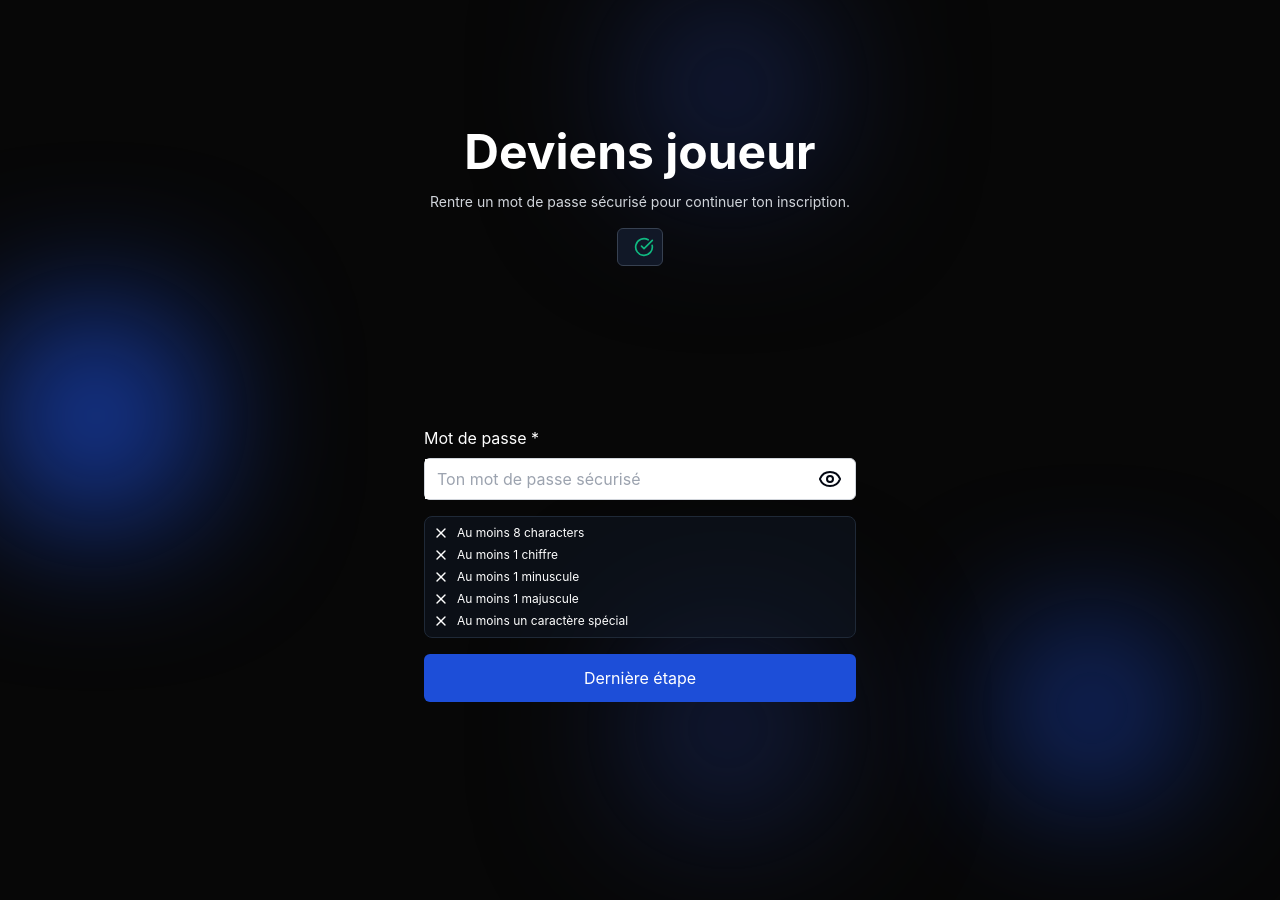
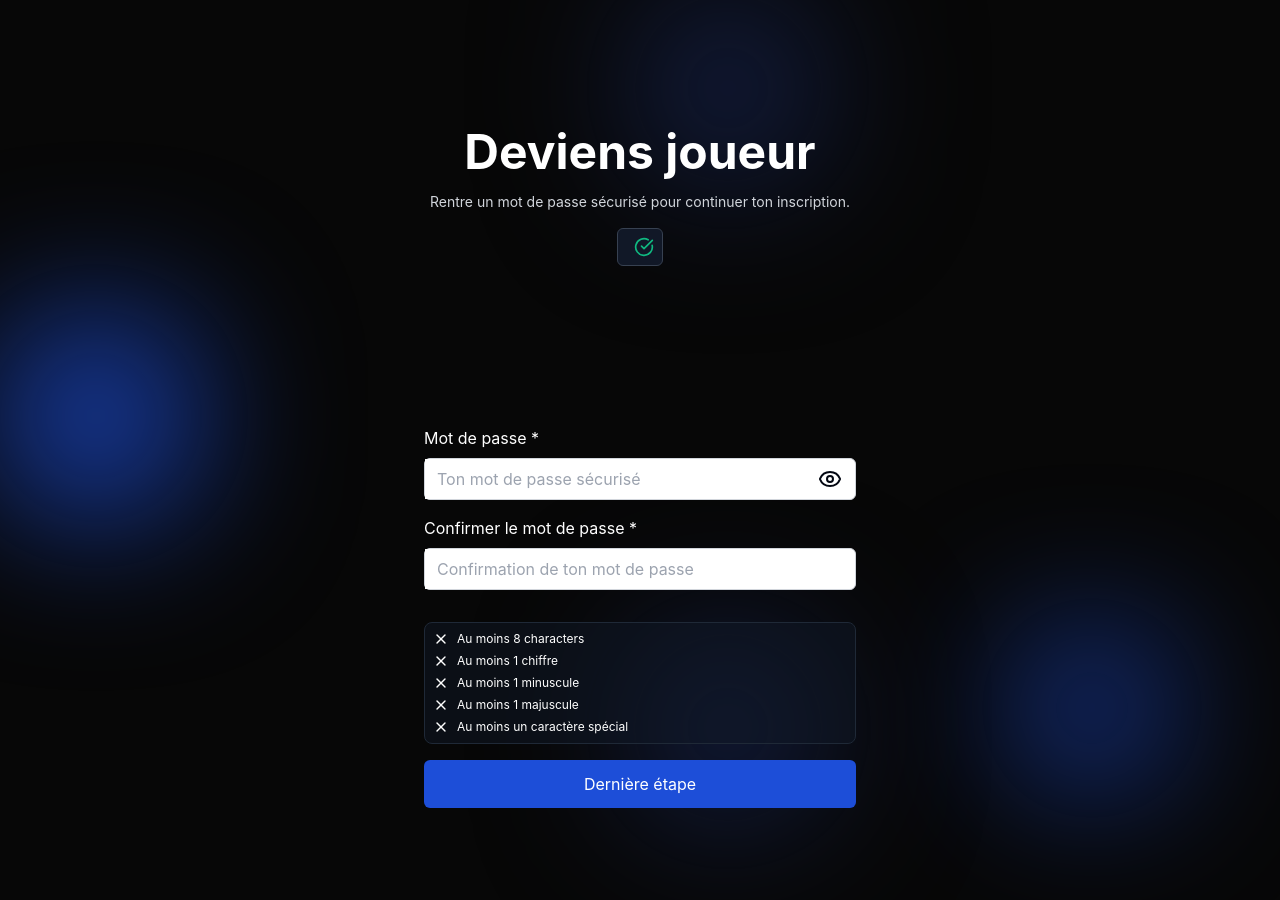
Before and after one commit to La-404-Devinci/advent-daily-frontend, a React (Vite) app: page /register in a window 1280 px wide. Shown: the top 900 px of the page. Before the commit the page ends 830 px from the top, so only its background shows below. Built offline with nearby package versions, Linux system fonts and the light colour scheme.

Commit message:
feat: added password confirmation on register form

```diff
--- a/src/routes/register.jsx
+++ b/src/routes/register.jsx
@@ -21,7 +21,17 @@ const schema = z.object({
     password: z.string().min(1, { message: "Mot de passe requis." }).regex(passwordValidation, {
         message: "Ton mot de passe n'est pas assez sécurisé.",
     }),
-});
+    confirmPassword: z.string().min(1, { message: "Confirmation du mot de passe requise." })
+}).refine(
+    (values) => {
+      return values.password === values.confirmPassword;
+    },
+    {
+      message: "Les mot de passes de sont pas identiques.",
+      path: ["confirmPassword"],
+    }
+);
+
 
 export default function Register() {
     const navigate = useNavigate();
@@ -86,7 +96,6 @@ export default function Register() {
     const strength = checkStrength(password);
 
     const onSubmit = async (data) => {
-        console.log("Form data:", data);
         setPassword(data.password);
         navigate("/selection", { state: { email } });
     };
@@ -107,7 +116,6 @@ export default function Register() {
                     <div className="flex flex-col items-start max-w-full gap-4">
                         <div className="flex flex-col items-start w-full">
                             <label htmlFor="password">Mot de passe *</label>
-
                             <div className="w-full">
                                 <div
                                     className="w-full mt-2 bg-white border flex items-center justify-between
@@ -130,14 +138,41 @@ export default function Register() {
                                         {isVisible ? <EyeOff size={24} /> : <Eye size={24} />}
                                     </button>
                                 </div>
+                                {errors.password && (
+                                    <p role="alert" className="text-start mt-2 text-red-500">
+                                        {errors.password.message}
+                                    </p>
+                                )}
+                            </div>
 
-                                {/* <p className="mt-2 text-xs text-gray-300 text-left ">
-                                    Le mot de passe doit contenir au moins 8 caractères dont un caractère spécial, un chiffre, une majuscule et une minuscule.
-                                </p> */}
+                        </div>
+                        <div className="flex flex-col items-start w-full">
+                            <label htmlFor="password">Confirmer le mot de passe *</label>
+                            <div className="w-full">
+                                <div
+                                    className="w-full mt-2 bg-white border flex items-center justify-between
+                                    border-gray-300 rounded-md focus:border-blue-900 text-gray-950 pr-2 focus-within:ring-4"
+                                >
+                                    <input
+                                        id="password"
+                                        type="password"
+                                        className="w-full py-2 pl-3 focus:outline-none"
+                                        placeholder="Confirmation de ton mot de passe"
+                                        {...register("confirmPassword")}
+                                    />
+                                </div>
+                                {errors.confirmPassword && (
+                                    <p role="alert" className="text-start mt-2 text-red-500">
+                                        {errors.confirmPassword.message}
+                                    </p>
+                                )}
+                            </div>
 
-                                {/* Password requirements list */}
+                        </div>
+                        <div className="w-full text-start">
+
                             <ul
-                                    className="flex flex-col gap-1.5 mt-4 bg-gray-900/50 border border-gray-800 rounded-lg p-2"
+                                className="flex flex-col w-full gap-1.5 mt-4 bg-gray-900/50 border border-gray-800 rounded-lg p-2"
                                 aria-label="Password requirements"
                             >
                                 {strength.map((req, index) => (
@@ -154,20 +189,12 @@ export default function Register() {
                                 ))}
                             </ul>
                         </div>
-                            {errors.password && (
-                                <p role="alert" className="mt-2 text-red-500">
-                                    {errors.password.message}
-                                </p>
-                            )}
-                        </div>
                     </div>
 
                     <Button styleType="primary" type="submit">
                         Dernière étape
                     </Button>
                 </form>
-
-
             </div>
         </Layout>
     );
--- a/src/routes/selection.jsx
+++ b/src/routes/selection.jsx
@@ -108,7 +108,7 @@ export default function Selection() {
                     </Button>
                 </form>
 
-                <div onClick={handleCreateAccount} className="flex flex-col items-center justify-center">
+                <div onClick={handleCreateAccount} className="flex flex-col items-center justify-center cursor-pointer">
                     <p className="text-blue-400 underline">M&apos;inscrire sans association</p>
                 </div>
 
```
Lines whose indentation alone changed are shown as unchanged.
